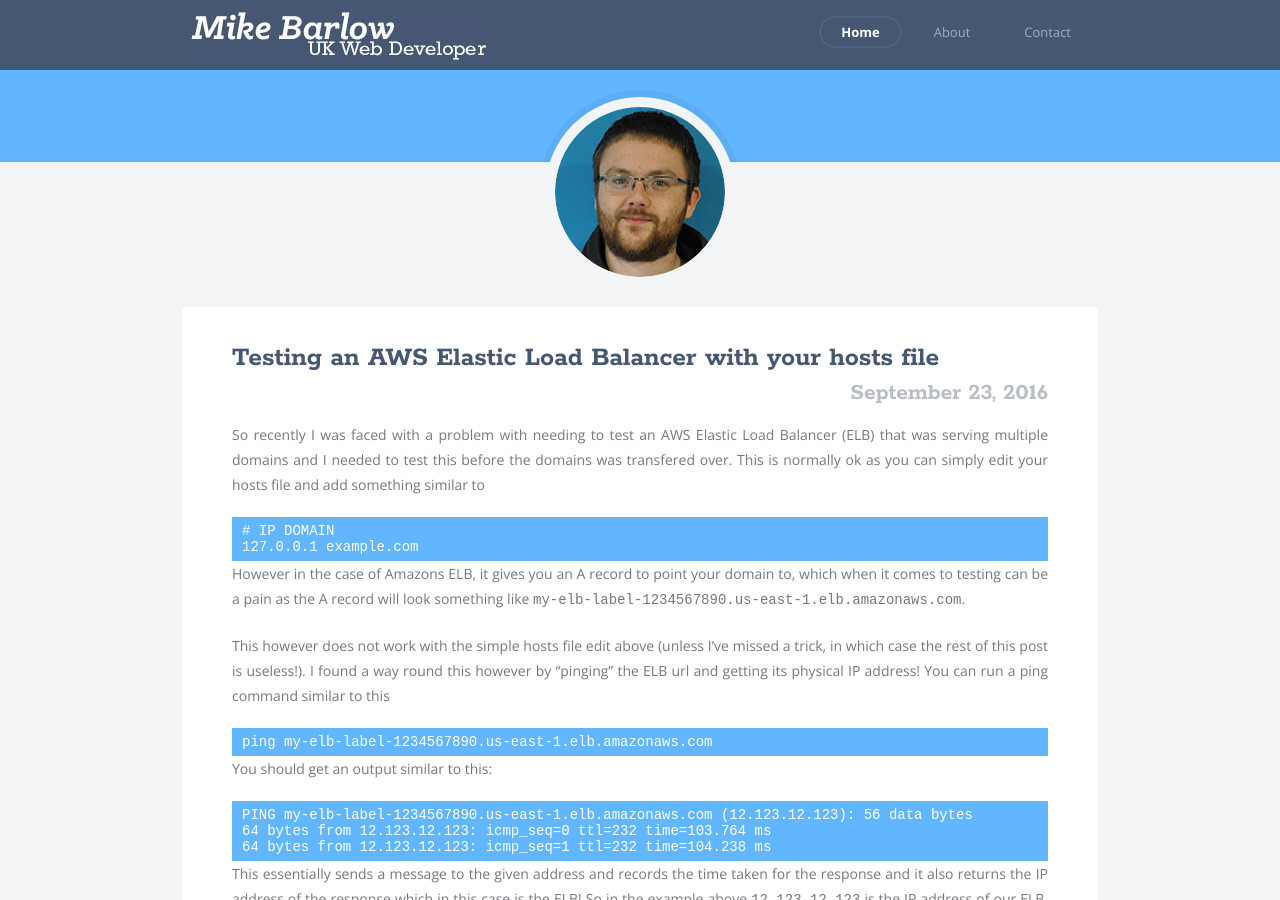
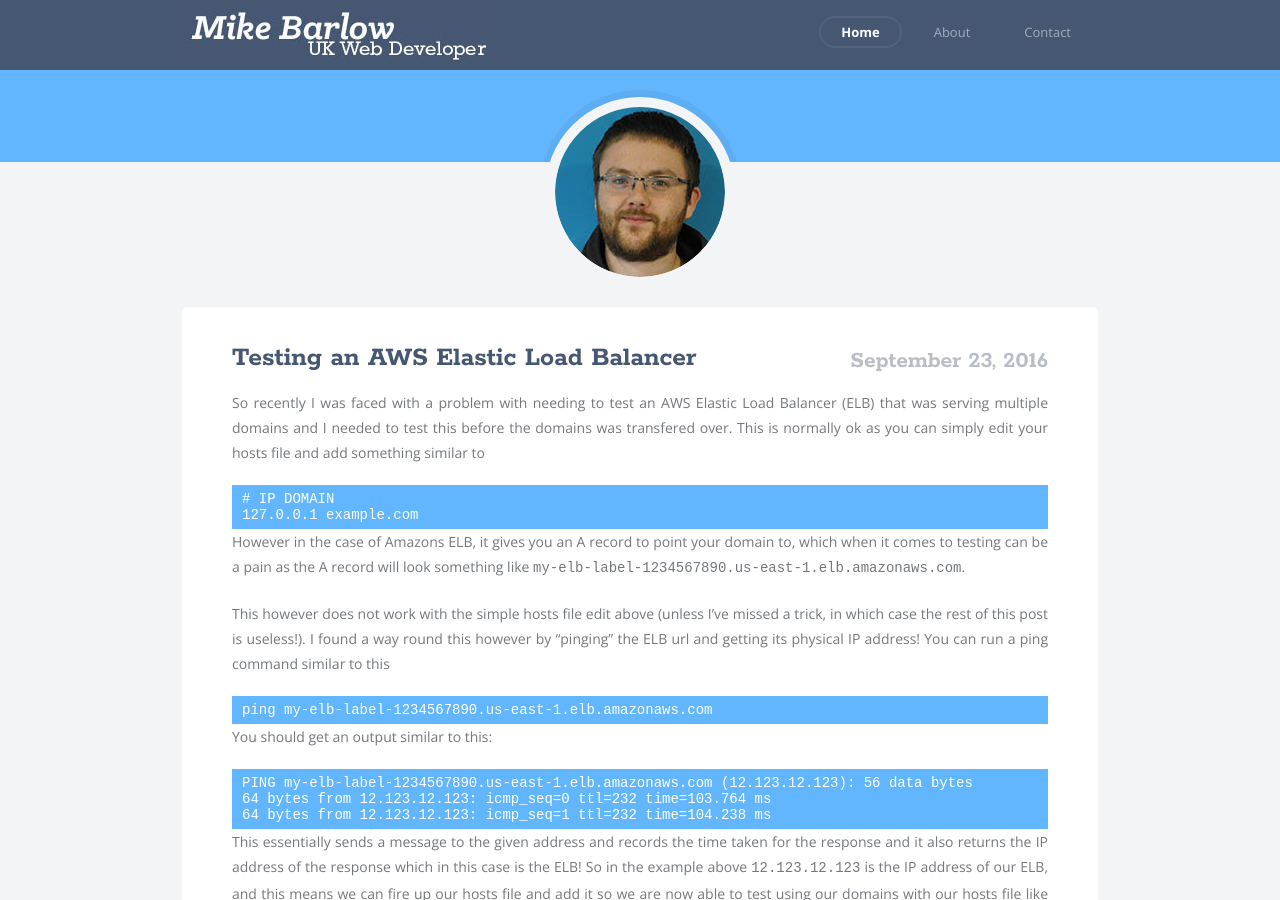
Before and after one commit to peakstoneuk/peakstoneuk.github.io, a Jekyll site: the page built from _posts/2016-09-23-testing-an-aws-elastic-load-balancer-with-your-hosts-file.markdown, in a window 1280 px wide and 900 px high. Built offline with Jekyll 4.4.1, drawn with Linux system fonts in a browser that asks for light colours; nearby versions of some CDN libraries.

Commit message:
Updating post to not break date on layout

```diff
--- a/_posts/2016-09-23-testing-an-aws-elastic-load-balancer-with-your-hosts-file.markdown
+++ b/_posts/2016-09-23-testing-an-aws-elastic-load-balancer-with-your-hosts-file.markdown
@@ -1,6 +1,6 @@
 ---
 layout: post
-title:  "Testing an AWS Elastic Load Balancer with your hosts file"
+title:  "Testing an AWS Elastic Load Balancer"
 date:   2016-09-23 21:00:00 +0000
 ---
 So recently I was faced with a problem with needing to test an AWS Elastic Load Balancer (ELB) that was serving multiple domains and I needed to test this before the domains was transfered over. This is normally ok as you can simply edit your hosts file and add something similar to
```
